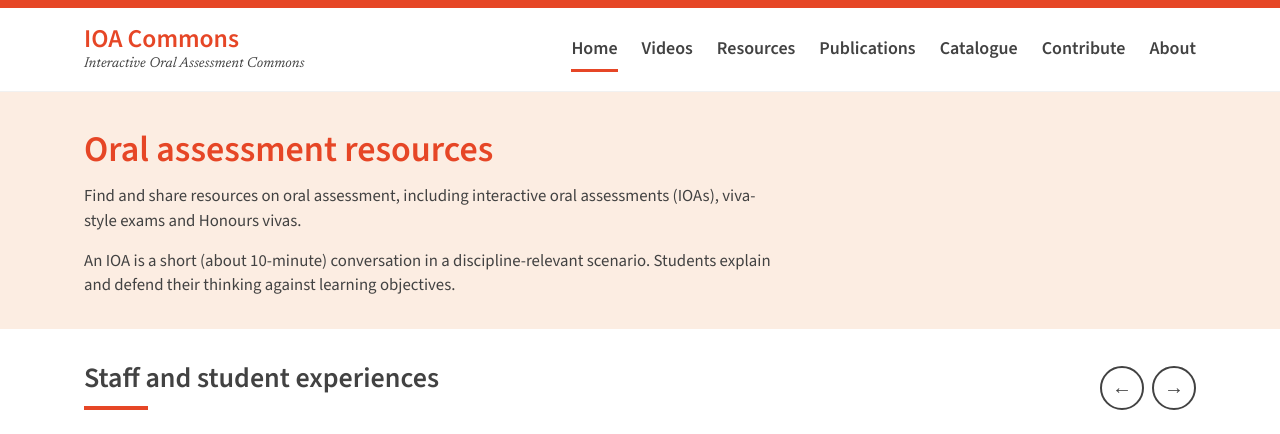
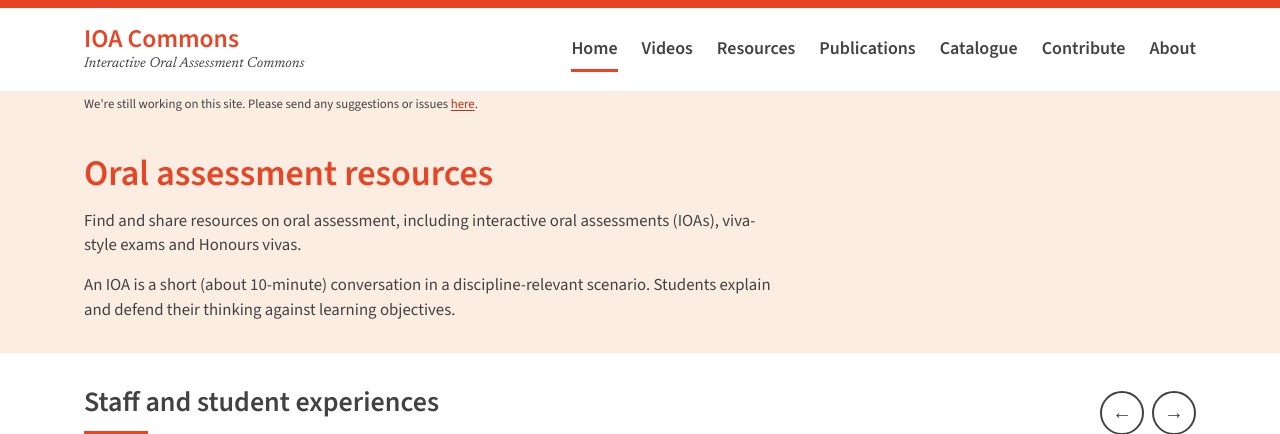
Before and after one commit to HelloAngela/ioa-hub, a Jekyll site: the page built from index.md, in a window 1280 px wide, cut to the strip 0-434 px from the top of the page. Built offline with Jekyll 4.4.1, drawn with Linux system fonts in a browser that asks for light colours.

Commit message:
Add a small 'still working on this site' notice under the header
Co-Authored-By: Claude Opus 5.5 <noreply@anthropic.com>
Claude-Session: https://claude.ai/code/session_01Y6pj1c4tAzAW2JJjb18do3

```diff
--- a/_config.yml
+++ b/_config.yml
@@ -25,6 +25,9 @@ catalog_sheet_csv_url: "https://docs.google.com/spreadsheets/d/e/2PACX-1vQAvoqTB
 goatcounter_code: ioahub
 # Public contact email, shown in the footer and on the About page.
 contact_email: "angela.sun@sydney.edu.au"
+# Show the "still being built" notice under the header on every page.
+# Change to false to hide it.
+dev_notice: true
 # Zenodo community slug (https://zenodo.org/communities/ioahub/).
 zenodo_community: ioahub
 
--- /dev/null
+++ b/_includes/dev-notice.html
@@ -0,0 +1,5 @@
+<div class="dev-notice" role="note" aria-label="Site status">
+  <div class="container">
+    <p>We're still working on this site. {% if site.intake_form_url contains "PLACEHOLDER" %}Suggestions and issues are welcome.{% else %}Please send any suggestions or issues <a href="{{ site.intake_form_url }}">here</a>.{% endif %}</p>
+  </div>
+</div>
--- a/_layouts/default.html
+++ b/_layouts/default.html
@@ -14,6 +14,7 @@
 <body>
   <a class="skip-link" href="#main">Skip to content</a>
   {% include header.html %}
+  {% if site.dev_notice %}{% include dev-notice.html %}{% endif %}
   <main id="main">
     {{ content }}
   </main>
--- a/assets/css/style.css
+++ b/assets/css/style.css
@@ -81,6 +81,19 @@ img { max-width: 100%; height: auto; }
   max-width: var(--container);
   margin: 0 auto;
   padding: 0 1.25rem;
+}
+
+/* ---------- Development notice (dev_notice in _config.yml) ---------- */
+
+.dev-notice {
+  background: var(--sandstone);
+  font-size: 0.8rem;
+  line-height: 1.4;
+}
+.dev-notice p {
+  margin: 0;
+  padding-top: 0.2rem;
+  padding-bottom: 0.2rem;
 }
 
 /* ---------- Header ---------- */
```
Also changed, not shown: AGENTS.md (+1 -0 lines).
